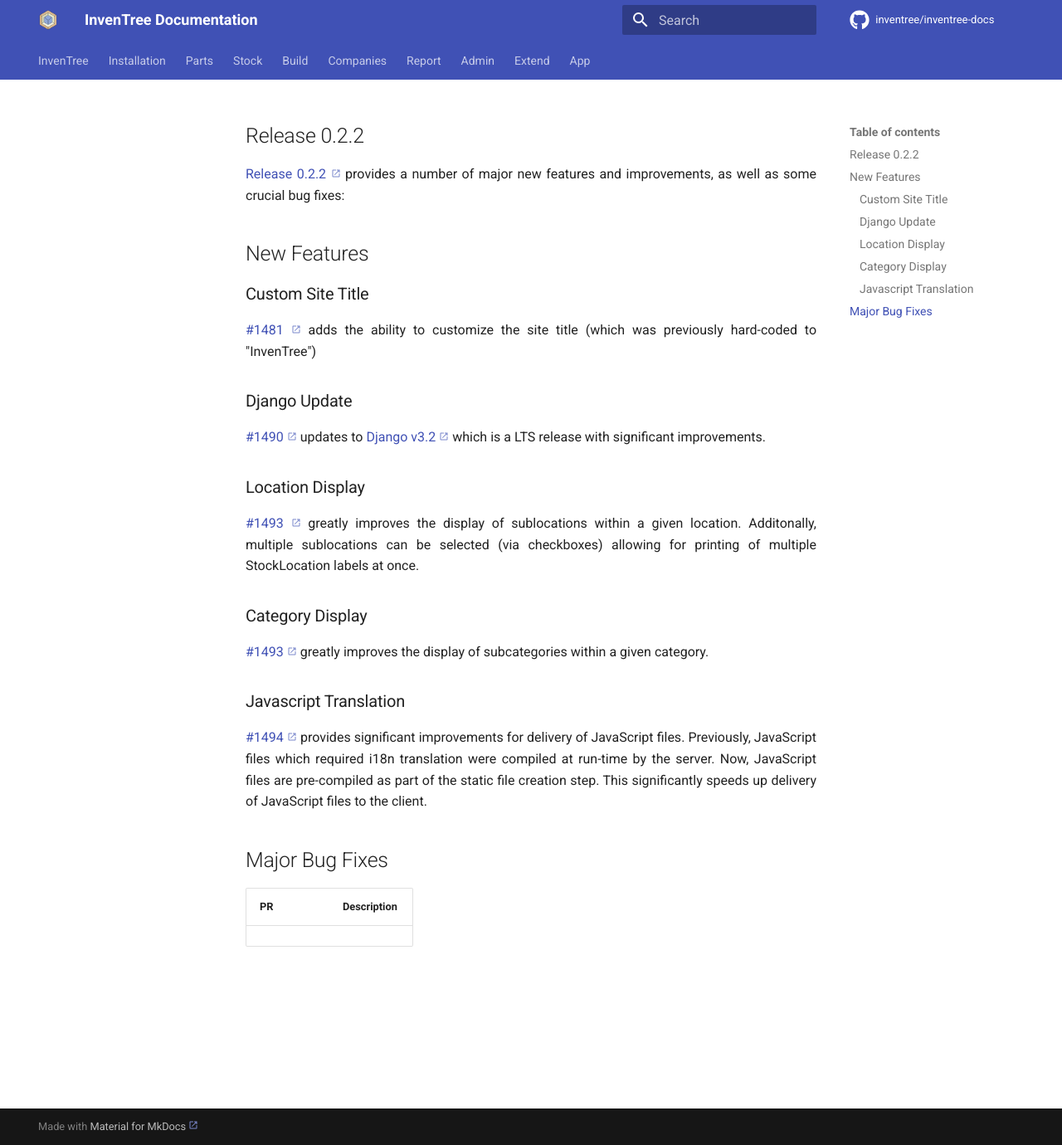
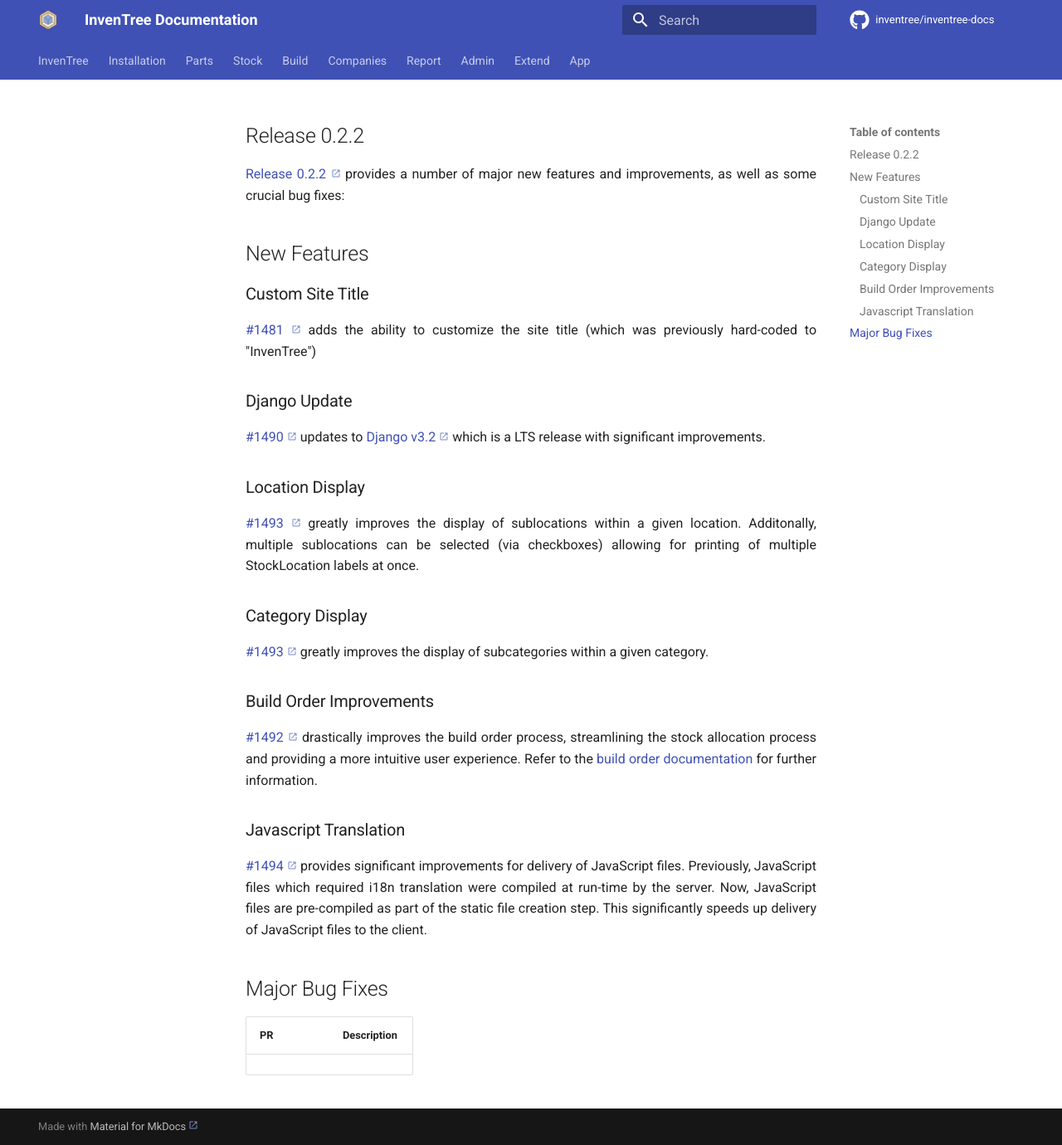
Before and after one commit to inventree/inventree-docs, an MkDocs documentation site: the page built from docs/releases/0.2.2.md, in a window 1280 px wide and 1380 px high. Shown: the whole window at 83% size. Built offline with MkDocs 1.6.1 and Material for MkDocs 9.7.7, drawn with Linux system fonts in a browser that asks for light colours; a script that is not in the unit is left out; comment, search, counter and statistics services are not loaded.

Commit message:
Update release notes

```diff
--- a/docs/releases/0.2.2.md
+++ b/docs/releases/0.2.2.md
@@ -24,6 +24,10 @@
 
 [#1493](https://github.com/inventree/InvenTree/pull/1493) greatly improves the display of subcategories within a given category.
 
+### Build Order Improvements
+
+[#1492](https://github.com/inventree/InvenTree/pull/1492) drastically improves the build order process, streamlining the stock allocation process and providing a more intuitive user experience. Refer to the [build order documentation](../../build/build) for further information.
+
 ### Javascript Translation
 
 [#1494](https://github.com/inventree/InvenTree/pull/1494) provides significant improvements for delivery of JavaScript files. Previously, JavaScript files which required i18n translation were compiled at run-time by the server. Now, JavaScript files are pre-compiled as part of the static file creation step. This significantly speeds up delivery of JavaScript files to the client.
```
